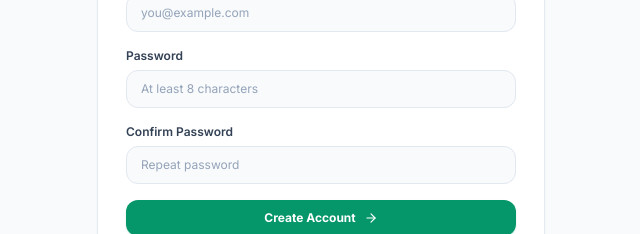
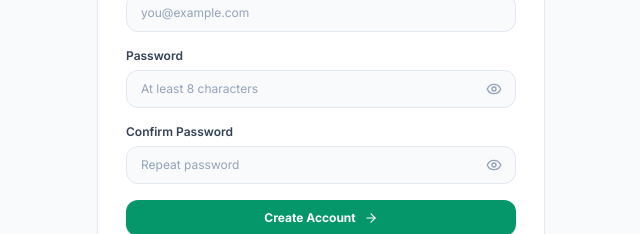
Before and after one commit to ankitgithub12/Document-Intelligence-Question-Extraction-Service, a React (Vite) app in the folder frontend/: page /register in a window 1280 px wide. Shown: the part 382-616 px from the top of the page, without its empty margins (319-959 px from the left). Built offline with nearby package versions, Linux system fonts and the light colour scheme; no server answers.

Commit message:
Add interactive password visibility toggle eye buttons to Login and Register

```diff
--- a/frontend/src/pages/Login.jsx
+++ b/frontend/src/pages/Login.jsx
@@ -1,11 +1,12 @@
 import React, { useState } from 'react';
 import { Link, useNavigate } from 'react-router-dom';
 import { useAuth } from '../context/AuthContext';
-import { AlertCircle, Loader2, ArrowRight, ShieldCheck } from 'lucide-react';
+import { AlertCircle, Loader2, ArrowRight, ShieldCheck, Eye, EyeOff } from 'lucide-react';
 
 export default function Login() {
   const [email, setEmail] = useState('');
   const [password, setPassword] = useState('');
+  const [showPassword, setShowPassword] = useState(false);
   const [error, setError] = useState(null);
   const [loading, setLoading] = useState(false);
   const { login } = useAuth();
@@ -75,14 +76,24 @@
                   Password
                 </label>
               </div>
+              <div className="relative">
                 <input
-                type="password"
+                  type={showPassword ? 'text' : 'password'}
                   value={password}
                   onChange={(e) => setPassword(e.target.value)}
                   required
-                className="w-full px-3.5 py-2.5 rounded-xl bg-slate-50 border border-slate-200 text-xs text-slate-900 placeholder-slate-400 focus:outline-none focus:ring-1 focus:ring-emerald-500 focus:border-emerald-500 focus:bg-white transition-all"
+                  className="w-full pl-3.5 pr-10 py-2.5 rounded-xl bg-slate-50 border border-slate-200 text-xs text-slate-900 placeholder-slate-400 focus:outline-none focus:ring-1 focus:ring-emerald-500 focus:border-emerald-500 focus:bg-white transition-all"
                   placeholder="••••••••"
                 />
+                <button
+                  type="button"
+                  onClick={() => setShowPassword(!showPassword)}
+                  className="absolute right-3 top-1/2 -translate-y-1/2 text-slate-400 hover:text-slate-600 p-0.5 focus:outline-none cursor-pointer"
+                  title={showPassword ? 'Hide password' : 'Show password'}
+                >
+                  {showPassword ? <EyeOff className="w-4 h-4" /> : <Eye className="w-4 h-4" />}
+                </button>
+              </div>
             </div>
 
             <button
--- a/frontend/src/pages/Register.jsx
+++ b/frontend/src/pages/Register.jsx
@@ -1,13 +1,15 @@
 import React, { useState } from 'react';
 import { Link, useNavigate } from 'react-router-dom';
 import { useAuth } from '../context/AuthContext';
-import { AlertCircle, Loader2, ArrowRight, ShieldCheck } from 'lucide-react';
+import { AlertCircle, Loader2, ArrowRight, ShieldCheck, Eye, EyeOff } from 'lucide-react';
 
 export default function Register() {
   const [fullName, setFullName] = useState('');
   const [email, setEmail] = useState('');
   const [password, setPassword] = useState('');
   const [confirm, setConfirm] = useState('');
+  const [showPassword, setShowPassword] = useState(false);
+  const [showConfirmPassword, setShowConfirmPassword] = useState(false);
   const [error, setError] = useState(null);
   const [loading, setLoading] = useState(false);
   const { register } = useAuth();
@@ -102,29 +104,49 @@
               <label className="block text-xs font-semibold text-slate-700 mb-1.5">
                 Password
               </label>
+              <div className="relative">
                 <input
-                type="password"
+                  type={showPassword ? 'text' : 'password'}
                   value={password}
                   onChange={(e) => setPassword(e.target.value)}
                   required
                   minLength={8}
-                className="w-full px-3.5 py-2.5 rounded-xl bg-slate-50 border border-slate-200 text-xs text-slate-900 placeholder-slate-400 focus:outline-none focus:ring-1 focus:ring-emerald-500 focus:border-emerald-500 focus:bg-white transition-all"
+                  className="w-full pl-3.5 pr-10 py-2.5 rounded-xl bg-slate-50 border border-slate-200 text-xs text-slate-900 placeholder-slate-400 focus:outline-none focus:ring-1 focus:ring-emerald-500 focus:border-emerald-500 focus:bg-white transition-all"
                   placeholder="At least 8 characters"
                 />
+                <button
+                  type="button"
+                  onClick={() => setShowPassword(!showPassword)}
+                  className="absolute right-3 top-1/2 -translate-y-1/2 text-slate-400 hover:text-slate-600 p-0.5 focus:outline-none cursor-pointer"
+                  title={showPassword ? 'Hide password' : 'Show password'}
+                >
+                  {showPassword ? <EyeOff className="w-4 h-4" /> : <Eye className="w-4 h-4" />}
+                </button>
+              </div>
             </div>
 
             <div>
               <label className="block text-xs font-semibold text-slate-700 mb-1.5">
                 Confirm Password
               </label>
+              <div className="relative">
                 <input
-                type="password"
+                  type={showConfirmPassword ? 'text' : 'password'}
                   value={confirm}
                   onChange={(e) => setConfirm(e.target.value)}
                   required
-                className="w-full px-3.5 py-2.5 rounded-xl bg-slate-50 border border-slate-200 text-xs text-slate-900 placeholder-slate-400 focus:outline-none focus:ring-1 focus:ring-emerald-500 focus:border-emerald-500 focus:bg-white transition-all"
+                  className="w-full pl-3.5 pr-10 py-2.5 rounded-xl bg-slate-50 border border-slate-200 text-xs text-slate-900 placeholder-slate-400 focus:outline-none focus:ring-1 focus:ring-emerald-500 focus:border-emerald-500 focus:bg-white transition-all"
                   placeholder="Repeat password"
                 />
+                <button
+                  type="button"
+                  onClick={() => setShowConfirmPassword(!showConfirmPassword)}
+                  className="absolute right-3 top-1/2 -translate-y-1/2 text-slate-400 hover:text-slate-600 p-0.5 focus:outline-none cursor-pointer"
+                  title={showConfirmPassword ? 'Hide password' : 'Show password'}
+                >
+                  {showConfirmPassword ? <EyeOff className="w-4 h-4" /> : <Eye className="w-4 h-4" />}
+                </button>
+              </div>
             </div>
 
             <button
```
Lines whose indentation alone changed are shown as unchanged.
